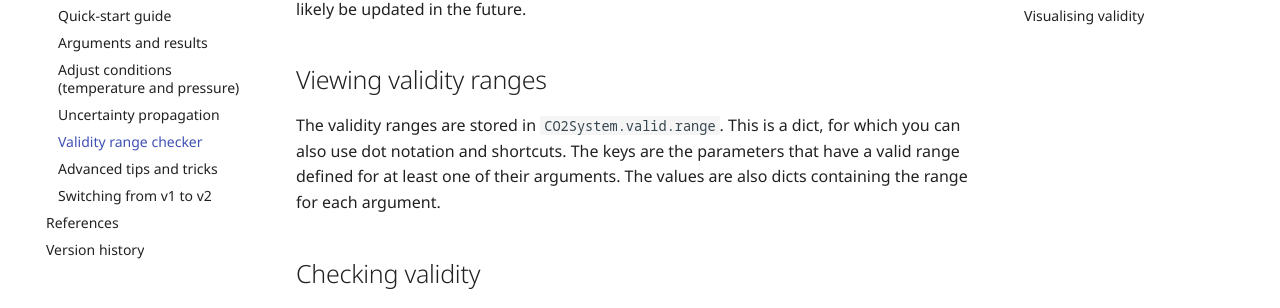
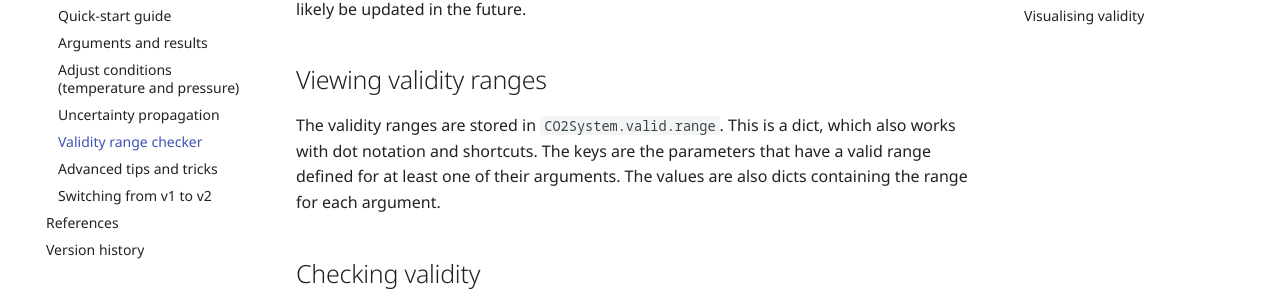
Before and after one commit to mvdh7/PyCO2SYS, an MkDocs documentation site: the page built from docs/validity.md, in a window 1280 px wide and 900 px high, scrolled down 366 px. Shown: the part 146-454 px from the top of the window. Built offline with MkDocs 1.6.1 and Material for MkDocs 9.7.7, drawn with Linux system fonts in a browser that asks for light colours; comment, search, counter and statistics services are not loaded.

Commit message:
Adjust phrasing

```diff
--- a/docs/validity.md
+++ b/docs/validity.md
@@ -14,7 +14,7 @@ Many of these validity ranges are poorly constrained or unknown, so the validity
 
 ## Viewing validity ranges
 
-The validity ranges are stored in `CO2System.valid.range`.  This is a dict, for which you can also use dot notation and shortcuts.  The keys are the parameters that have a valid range defined for at least one of their arguments.  The values are also dicts containing the range for each argument.
+The validity ranges are stored in `CO2System.valid.range`.  This is a dict, which also works with dot notation and shortcuts.  The keys are the parameters that have a valid range defined for at least one of their arguments.  The values are also dicts containing the range for each argument.
 
 ## Checking validity
 
```
